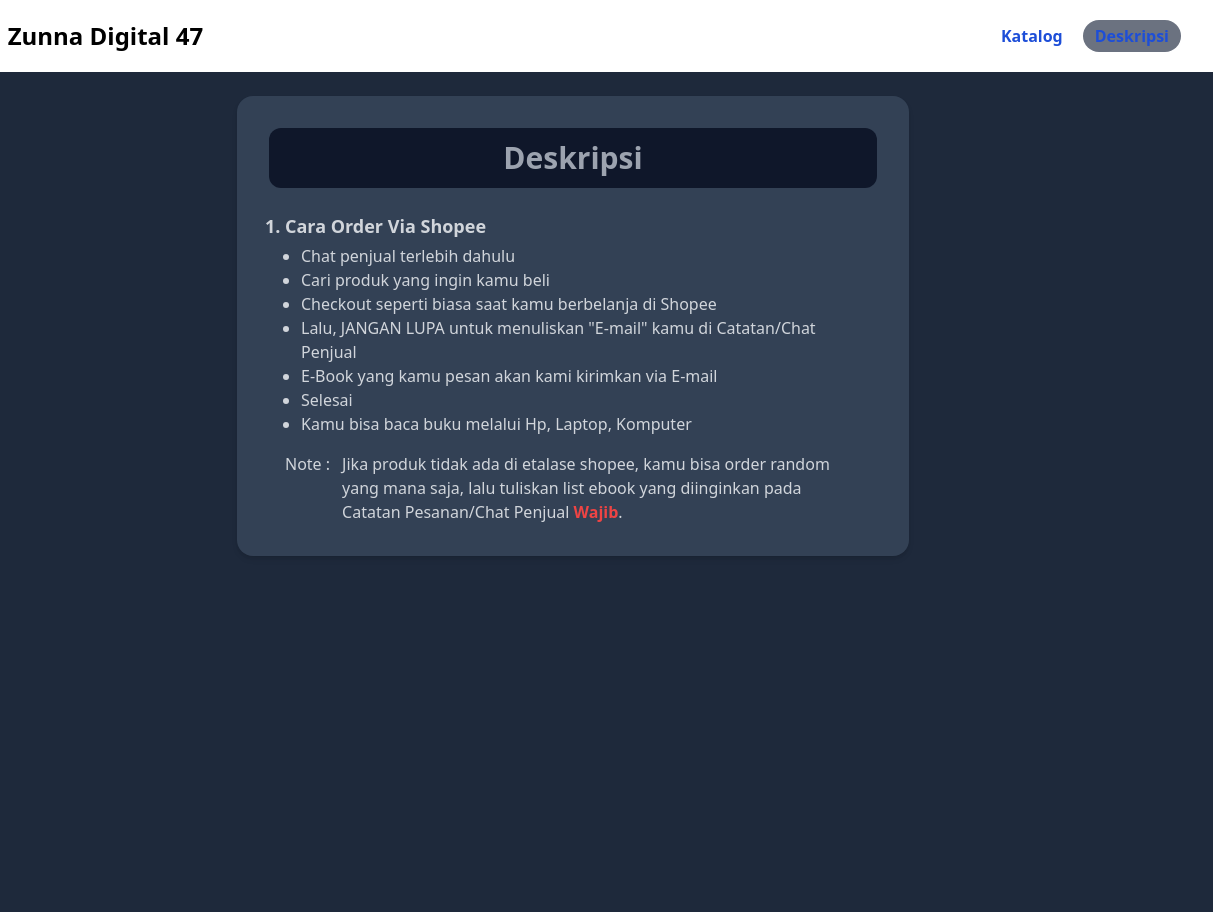
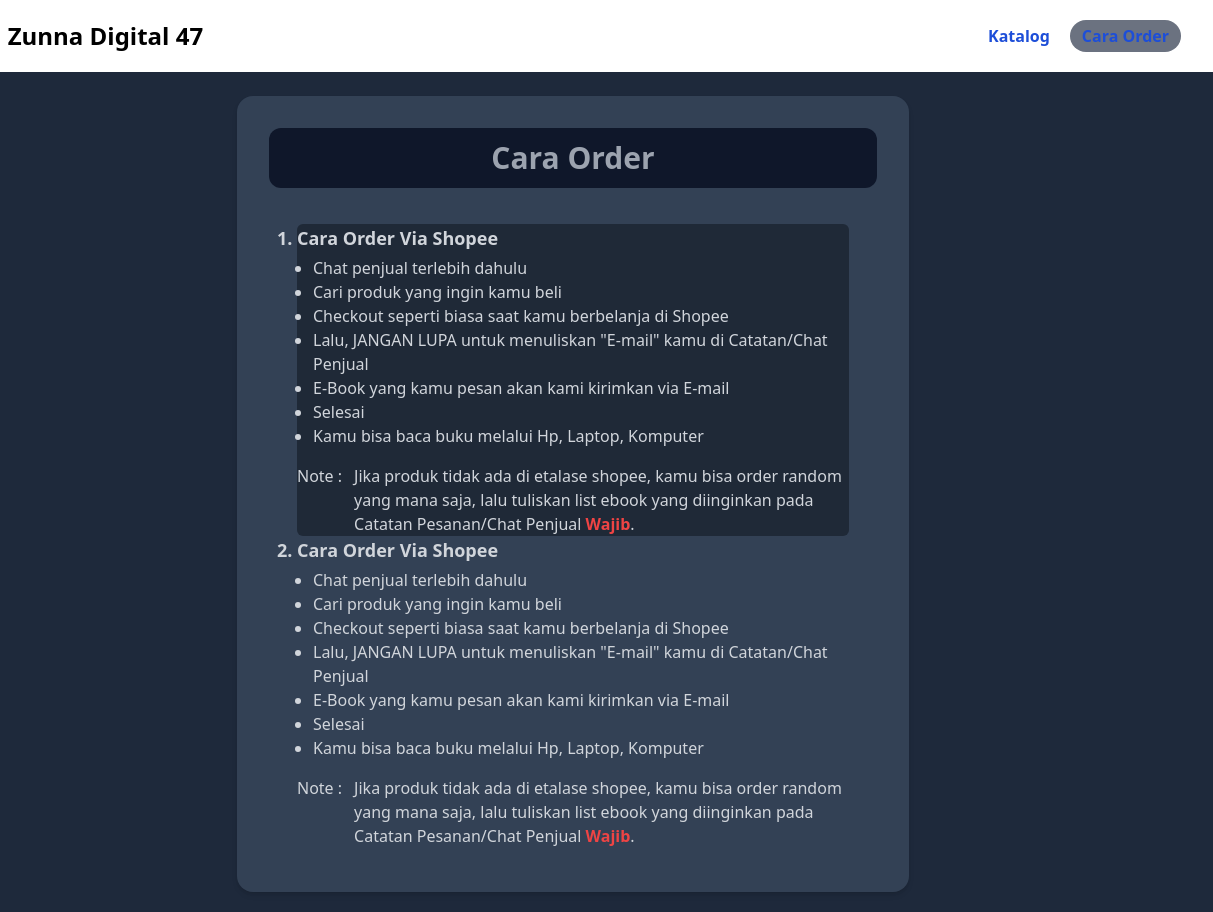
Before and after one commit to Zunnazif/katalogebook, a plain HTML site: page deskripsi.html in a window 1280 px wide. Shown: the full height of the page, 67-1280 px from the left. Before the commit the page ends 800 px from the top, so only its background shows below. Drawn offline with nearby package versions, Linux system fonts and the light colour scheme.

Commit message:
adj list again

```diff
--- a/deskripsi.html
+++ b/deskripsi.html
@@ -19,7 +19,7 @@
             </a>
             <ul class="flex text-blue-700 dark:text-blue-500 pr-3 font-semibold ">
               <li class="hover:bg-gray-500 py-1 px-3 rounded-full mr-2"><a href="/">Katalog</a></li>
-              <li class="bg-gray-500 py-1 px-3 rounded-full"><a href="#">Deskripsi</a></li>
+              <li class="bg-gray-500 py-1 px-3 rounded-full"><a href="#">Cara&nbsp;Order</a></li>
             </ul>
         </div>
     </nav>
@@ -40,9 +40,10 @@
 
     <div class="p-5">
         <div class="max-w-2xl mx-auto bg-slate-700 rounded-2xl p-8 shadow-md mt-3">
-            <h1 class="text-center font-bold text-3xl text-gray-400 mb-6 bg-slate-900 py-3 rounded-xl">Deskripsi</h1>
+            <h1 class="text-center font-bold text-3xl text-gray-400 mb-6 bg-slate-900 py-3 rounded-xl">Cara&nbsp;Order</h1>
             <div class="px-4">
-                <ol class="list-decimal text-gray-300">
+                <ol class="list-decimal text-gray-300 p-3">
+                    <div class=" bg-gray-800 rounded-md">
                         <li class="font-semibold text-lg mb-1">Cara Order Via Shopee</li>
                         <ul class="list-disc pl-4 pb-4">
                             <li>Chat penjual terlebih dahulu</li>
@@ -57,6 +58,26 @@
                             <p>Note&nbsp;:</p>
                             <p>Jika produk tidak ada di etalase shopee, kamu bisa order random yang mana saja, lalu tuliskan list ebook yang diinginkan pada Catatan Pesanan/Chat Penjual <strong class="text-red-500">Wajib</strong>.</p>
                         </div>
+                    </div>
+
+                    <div>
+                        <li class="font-semibold text-lg mb-1">Cara Order Via Shopee</li>
+                        <ul class="list-disc pl-4 pb-4">
+                            <li>Chat penjual terlebih dahulu</li>
+                            <li>Cari produk yang ingin kamu beli </li>
+                            <li>Checkout seperti biasa saat kamu berbelanja di Shopee</li>
+                            <li>Lalu, JANGAN LUPA untuk menuliskan "E-mail" kamu di Catatan/Chat Penjual</li>
+                            <li>E-Book yang kamu pesan akan kami kirimkan via E-mail</li>
+                            <li>Selesai</li>
+                            <li>Kamu bisa baca buku melalui Hp, Laptop, Komputer</li>
+                        </ul>
+                        <div class="flex space-x-3">
+                            <p>Note&nbsp;:</p>
+                            <p>Jika produk tidak ada di etalase shopee, kamu bisa order random yang mana saja, lalu tuliskan list ebook yang diinginkan pada Catatan Pesanan/Chat Penjual <strong class="text-red-500">Wajib</strong>.</p>
+                        </div>
+                    </div>
+
+
                 </ol>
             </div>
         </div>
--- a/searchBook.js
+++ b/searchBook.js
@@ -27,7 +27,7 @@ async function getBookByName() {
         return `
         <div
                 key={item.sku}
-                class="max-w-[40%] sm:max-w-[18%] lg:max-w-[12%] bg-slate-950 rounded-md shadow-md"
+                class="max-w-[40%] sm:max-w-[25%] lg:max-w-[12%] bg-slate-950 rounded-md shadow-md"
             >
                 <span class="bg-yellow-500 px-0.5 absolute ml-0.5 rounded-ss-md">
                 <p class="text-[50%] font-semibold text-red-600">51%</p>
@@ -41,7 +41,7 @@ async function getBookByName() {
                 class="text-lg rounded-t-lg"
                 />
                 <div class="content text-white p-2">
-                <p class="text-[60%] truncate sm:text-[65%]">
+                <p class="text-[60%] sm:text-[65%] modernWay">
                     ${item.sku}. ${item.bookName}
                 </p>
                 <div class="flex my-2">
```
Also changed, not shown: index.html (+10 -0 lines). Lines whose indentation alone changed are shown as unchanged.
